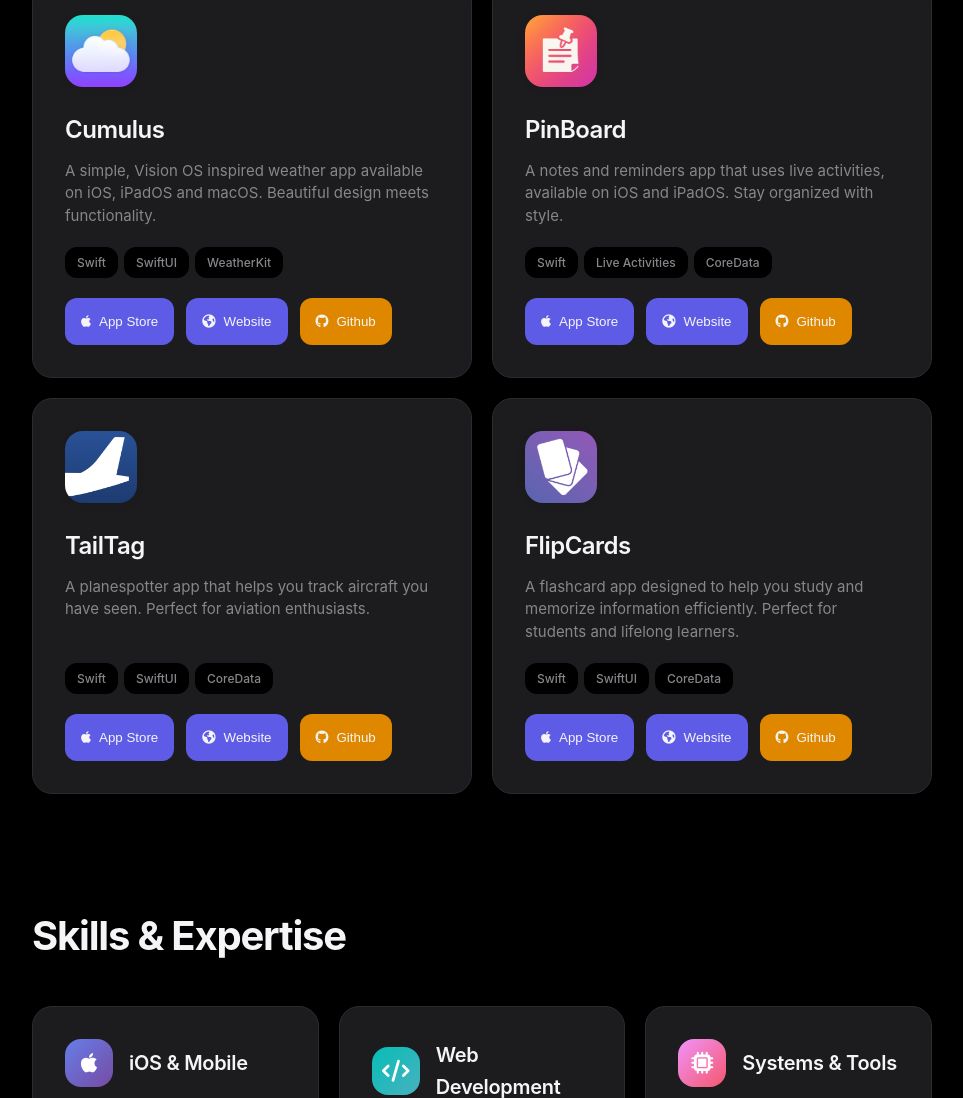
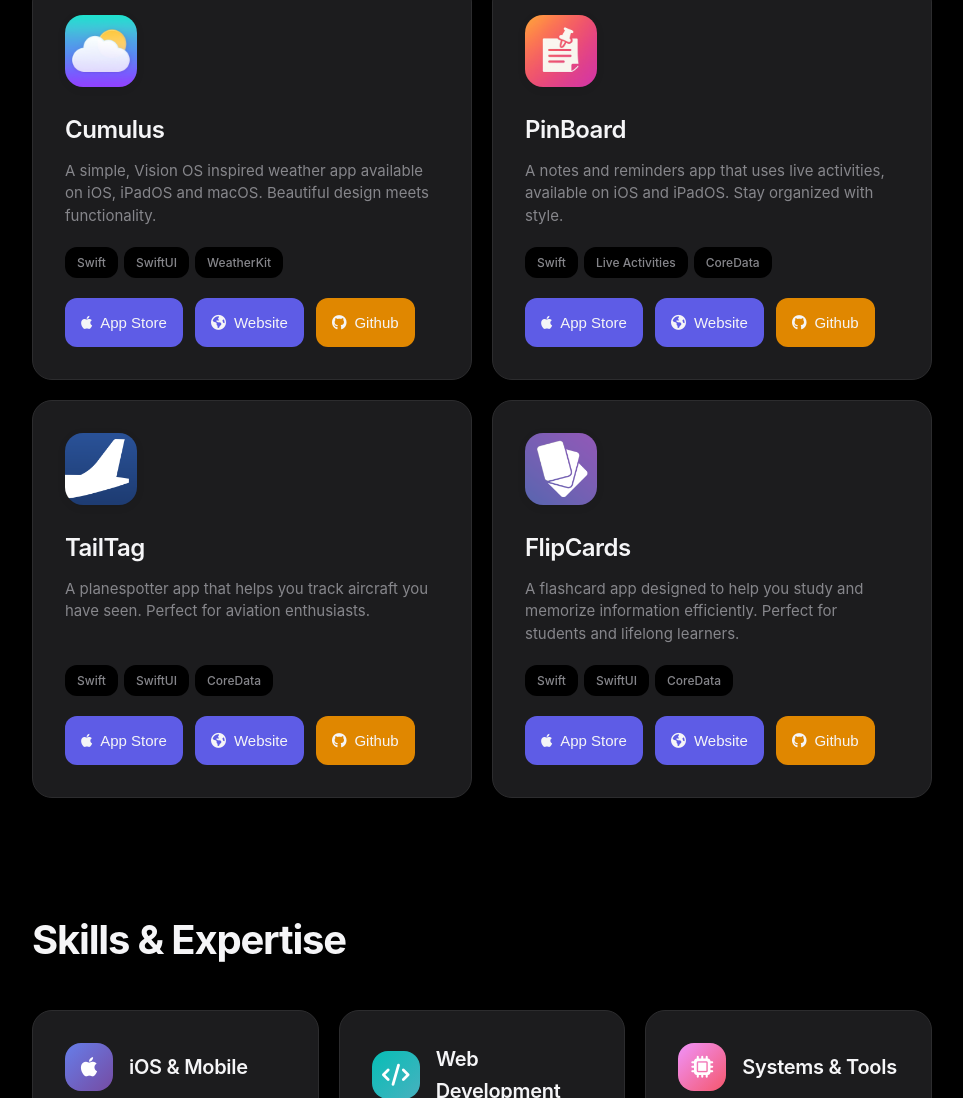
Before and after one commit to JoshOn360Hz/Portfolio-Test-UI, a plain HTML site: page index.html in a window 1280 px wide. Shown: the part 962-2060 px from the top of the page, without its empty margins (158-1121 px from the left). Drawn offline with Linux system fonts and the light colour scheme.

Commit message:
button update

```diff
--- a/src/style.css
+++ b/src/style.css
@@ -296,12 +296,20 @@ main {
     padding: 1rem 1rem;
     border-radius: 12px;
     font-weight: 500;
+    font-size: 15px;
     cursor: pointer;
     transition: all 0.3s ease;
     text-decoration: none;
     display: inline-flex;
     align-items: center;
     gap: 0.5rem;
+}
+
+.download-button i,
+.download-button-github i,
+.download-button-arduino i,
+.download-button-fortnite i {
+    font-size: 15px;
 }
 
 .download-button {
```
